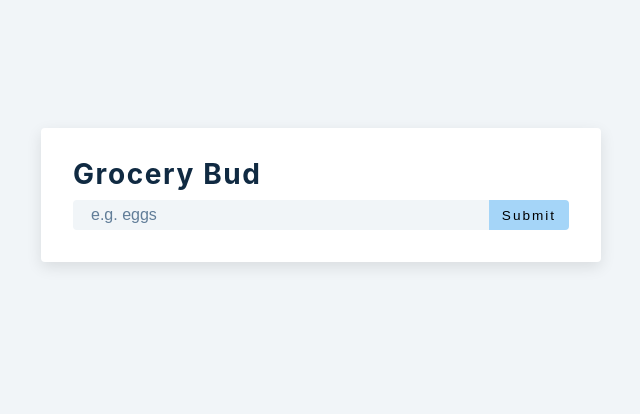
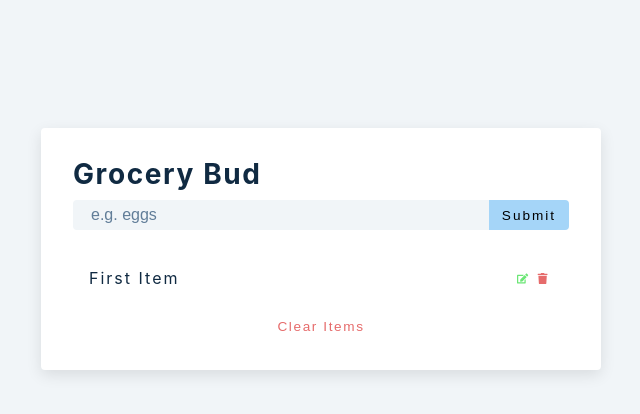
Before and after one commit to DinaTaklit/Grocery-Bud, a React (Create React App) app: page / in a window 1280 px wide. Shown: the top 414 px of the page, without its empty margins (319-959 px from the left). Built offline with nearby package versions, Linux system fonts and the light colour scheme.

Commit message:
feat: List: implement List component

```diff
--- a/src/App.js
+++ b/src/App.js
@@ -5,7 +5,7 @@ import Alert from './Alert'
 function App() {
   const [name, setName] = useState("")
   const [isEditing, setIsEditing] = useState(false)
-  const [list, setList] = useState([])
+  const [list, setList] = useState([{id:"1", title:"first Item"}])
   const [alert, setAlert] = useState( {
     show: false,
     type: '',
--- a/src/List.js
+++ b/src/List.js
@@ -1,6 +1,35 @@
 import { FaEdit, FaTrash } from 'react-icons/fa'
-const List = () => {
-  return <h2>list component</h2>
+const List = ({list, editItem, removeItem}) => {
+  return (
+    <div className="grocery-list">
+      {
+        list.map((item) => {
+          const {id, title} = item
+          return (
+            <article className="grocery-item" key={id}>
+              <p className="title"> {title} </p>
+              <div className="btn-container">
+                <button
+                  type='button'
+                  className='edit-btn'
+                  onClick={() => editItem(id)}
+                >
+                <FaEdit/>
+                </button>
+                <button
+                  type='button'
+                  className='delete-btn'
+                  onClick={() => removeItem(id)}
+                >
+                  <FaTrash/>
+                </button>
+              </div>
+            </article>
+          )
+        })
+      }
+    </div>
+  )
 }
 
 export default List
```
